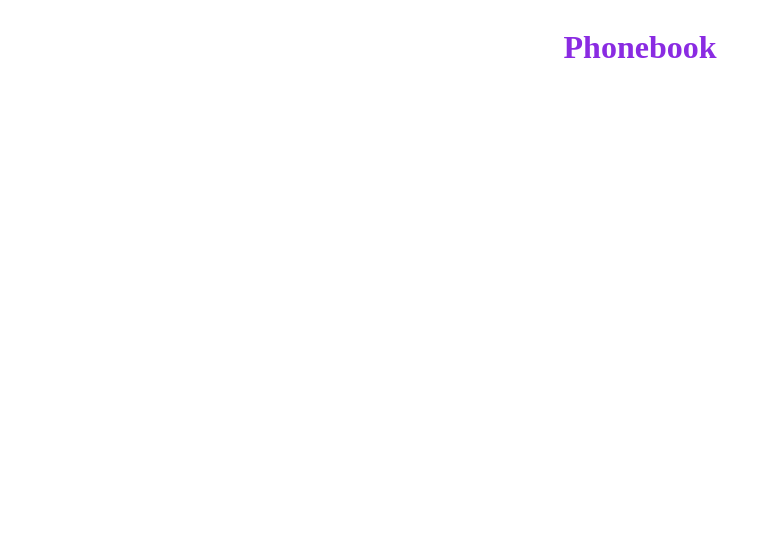
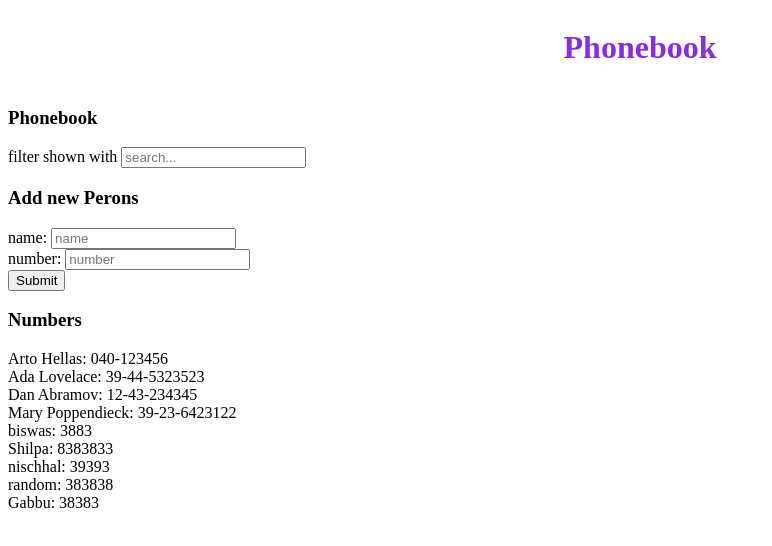
Before and after one commit to Nischhal3/mooc-phonebook, a React (Create React App) app: page / in a window 1280 px wide. Shown: the top 546 px of the page, without its empty margins (0-772 px from the left). Built offline with nearby package versions, Linux system fonts and the light colour scheme; data requests are answered from the project's data file.

Commit message:
added part2-4

```diff
--- /dev/null
+++ b/db.json
@@ -0,0 +1,49 @@
+{
+  "persons": [
+    {
+      "name": "Arto Hellas",
+      "number": "040-123456",
+      "id": 1
+    },
+    {
+      "name": "Ada Lovelace",
+      "number": "39-44-5323523",
+      "id": 2
+    },
+    {
+      "name": "Dan Abramov",
+      "number": "12-43-234345",
+      "id": 3
+    },
+    {
+      "name": "Mary Poppendieck",
+      "number": "39-23-6423122",
+      "id": 4
+    },
+    {
+      "name": "biswas",
+      "number": "3883",
+      "id": 5
+    },
+    {
+      "name": "Shilpa",
+      "number": "8383833",
+      "id": 6
+    },
+    {
+      "name": "nischhal",
+      "number": "39393",
+      "id": 7
+    },
+    {
+      "name": "random",
+      "number": "383838",
+      "id": 8
+    },
+    {
+      "name": "Gabbu",
+      "number": "38383",
+      "id": 9
+    }
+  ]
+}
--- a/package.json
+++ b/package.json
@@ -6,16 +6,18 @@
     "@testing-library/jest-dom": "^5.13.0",
     "@testing-library/react": "^11.2.7",
     "@testing-library/user-event": "^12.8.3",
+    "axios": "^0.21.1",
     "react": "^17.0.2",
     "react-dom": "^17.0.2",
-    "react-scripts": "4.0.3",
+    "react-scripts": "^1.1.5",
     "web-vitals": "^1.1.2"
   },
   "scripts": {
     "start": "react-scripts start",
     "build": "react-scripts build",
     "test": "react-scripts test",
-    "eject": "react-scripts eject"
+    "eject": "react-scripts eject",
+    "server": "json-server -p3001 --watch db.json"
   },
   "eslintConfig": {
     "extends": [
--- a/src/App.js
+++ b/src/App.js
@@ -1,8 +1,13 @@
+import React from 'react';
+import Phonebook from './part2-4/phonebook';
 
 const App = () => {
   return (
-    <div className="App">
-      <h1>Phonebook</h1>
+    <div>
+      <div className="App">
+        <h1>Phonebook</h1>
+      </div>
+      <Phonebook />
     </div>
   )
 }
--- /dev/null
+++ b/src/part2-4/component/button.js
@@ -0,0 +1,8 @@
+import React from 'react';
+const Button = ({ addPerson }) => {
+    return (
+        <button type='submit' onClick={addPerson} >Submit</button>
+    )
+}
+
+export default Button;
--- /dev/null
+++ b/src/part2-4/component/details.js
@@ -0,0 +1,8 @@
+import React from 'react';
+const Details = (props) => {
+    return (
+        <div>{props.name}: {props.number}</div>
+    )
+}
+
+export default Details;
--- /dev/null
+++ b/src/part2-4/component/filter.js
@@ -0,0 +1,10 @@
+import React from 'react';
+const Filter = (props) => {
+    return (
+        <div>
+            filter shown with <input placeholder='search...' onChange={props.handleSearch} value={props.search} />
+        </div>
+    )
+}
+
+export default Filter;
--- /dev/null
+++ b/src/part2-4/component/form.js
@@ -0,0 +1,17 @@
+import React from 'react';
+
+const Form = (props) => {
+
+    return (
+        <form onSubmit={props.addPerson}>
+            <div>
+                name:  <input placeholder='name' value={props.newPerson} onChange={props.handleNameChange} />
+            </div>
+            <div>
+                number: <input placeholder='number' value={props.newNumber} onChange={props.handleNumberChange} />
+            </div>
+        </form>
+    )
+}
+
+export default Form;
--- /dev/null
+++ b/src/part2-4/phonebook.js
@@ -0,0 +1,105 @@
+import React, { useState, useEffect } from 'react';
+import Button from './component/button';
+import Details from './component/details';
+import Filter from './component/filter';
+import Form from './component/form';
+import services from './services/person'
+
+const Phonebook = () => {
+    const [persons, setPersons] = useState([]);
+    const [newPerson, setNewPerson] = useState('');
+    const [newNumber, setNewNumber] = useState('');
+    const [search, setSearch] = useState('');
+
+    const fetchPerson = () => {
+        services
+            .getAll()
+            .then(response => {
+                //console.log(response.data);
+                setPersons(response.data);
+            }).catch(error => {
+                console.log('Error', error);
+            })
+
+
+    }
+    useEffect(fetchPerson, []);
+
+    const checkName = persons.map(person => person.name);
+    //console.log(checkName);
+
+    //Stroing the value of name input field in newPeron
+    const handleNameChange = (e) => {
+        //console.log(e.target.value);
+        setNewPerson(e.target.value);
+    }
+
+    //Storing the value of number input filed in newNumber
+    const handleNumberChange = (e) => {
+        setNewNumber(e.target.value);
+        //console.log(e.target.value)
+    }
+
+    //Storing the value of searh input to search
+    const handleSearch = (e) => {
+        setSearch(e.target.value);
+    }
+
+    const addPerson = (e) => {
+        e.preventDefault();
+        //console.log(e.target);
+        const personObj = {
+            name: newPerson,
+            number: newNumber
+        }
+        if (!newPerson) {
+            alert('Name filed is empty');
+            setNewNumber('');
+        } else if (!newNumber) {
+            alert('Number filed is empty');
+            setNewPerson('');
+        } else {
+            if (checkName.includes(newPerson)) {
+                alert(`${newPerson} is already in the Phonebook`);
+                setNewPerson('');
+                setNewNumber('');
+            } else {
+                services
+                    .create(personObj)
+                    .then(response => {
+                        //prints the person object used in post method
+                        //console.log(response.data);
+                        setPersons(persons.concat(response.data));
+                        setNewPerson('');
+                        setNewNumber('');
+                    })
+            }
+        }
+    }
+
+    //filtering person list with the search value
+    const filteredPerson = persons.filter(person => {
+        return person.name.toLowerCase().indexOf(search.toLowerCase()) !== -1
+    })
+
+    return (
+        <div>
+            <h3>Phonebook</h3>
+            <Filter search={search} handleSearch={handleSearch} />
+            <h3>Add new Perons</h3>
+            <Form
+                addPerson={addPerson} newPerson={newPerson} handleNameChange={handleNameChange}
+                handleNumberChange={handleNumberChange} newNumber={newNumber}
+            />
+            <Button addPerson={addPerson} />
+            <h3>Numbers</h3>
+            {filteredPerson.map((person, index) => {
+                return (
+                    <Details key={index} name={person.name} number={person.number} />
+                )
+            })}
+        </div>
+    )
+}
+
+export default Phonebook;
--- /dev/null
+++ b/src/part2-4/services/person.js
@@ -0,0 +1,23 @@
+import axios from 'axios'
+
+const baseUrl = 'http://localhost:3001/persons'
+
+const getAll = () => {
+    return axios.get(baseUrl)
+}
+
+const create = personObj => {
+    return axios.post(baseUrl, personObj)
+}
+
+const update = (id, personObj) => {
+    return axios.put(`${baseUrl}/${id}`, personObj)
+}
+
+const services = {
+    getAll,
+    create,
+    update
+}
+
+export default services;
```
Also changed, not shown: 1 other file (tests, documents, lock files or other folders).
